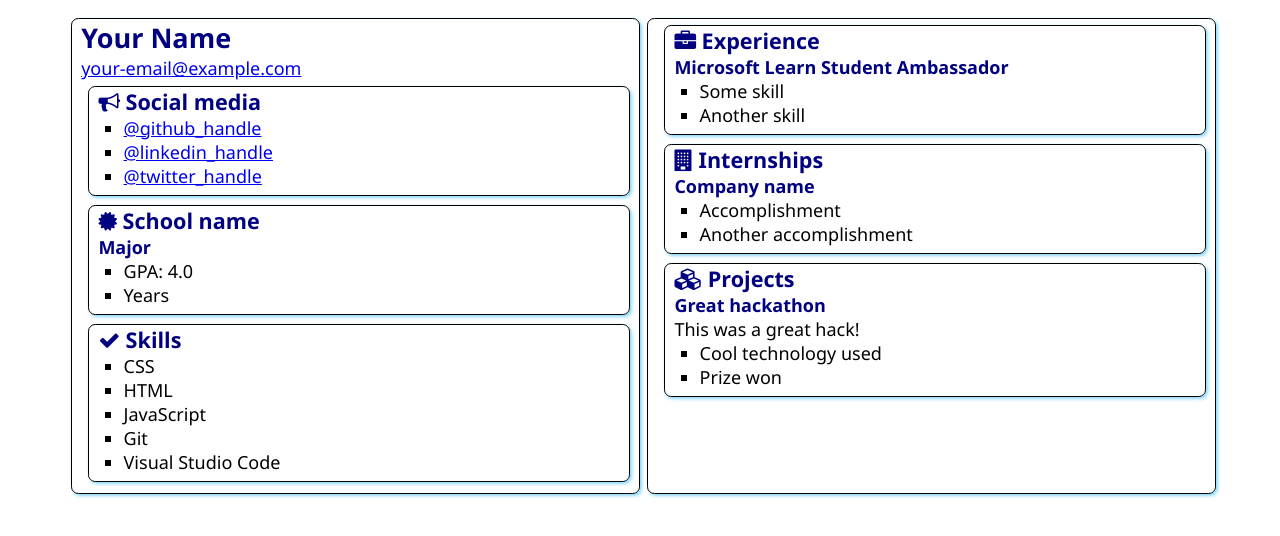
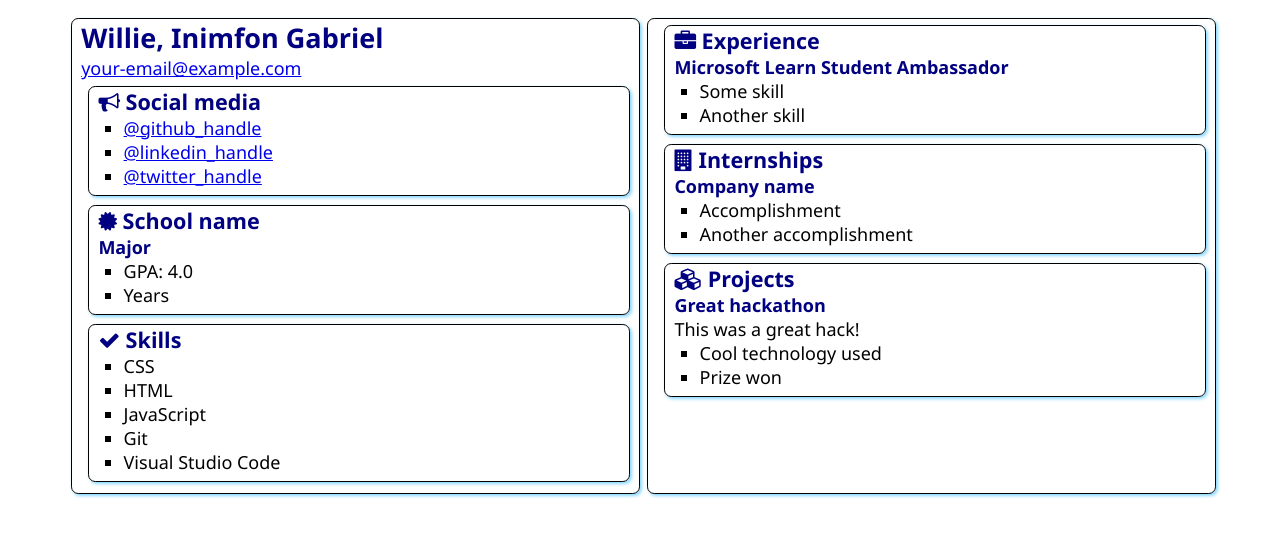
Before and after one commit to proGabby/SATechnicalOnboarding, a plain HTML site: page src/index.html in a window 1280 px wide. Drawn offline with Linux system fonts and the light colour scheme.

Commit message:
fix: added my name

```diff
--- a/src/index.html
+++ b/src/index.html
@@ -12,7 +12,7 @@
 <body>
     <main>
         <article class="box">
-            <h1>Your Name</h1>
+            <h1>Willie, Inimfon Gabriel</h1>
             <div><a href="mailto:your.email@example.com">your-email@example.com</a></div>
 
             <section class="box">
```
